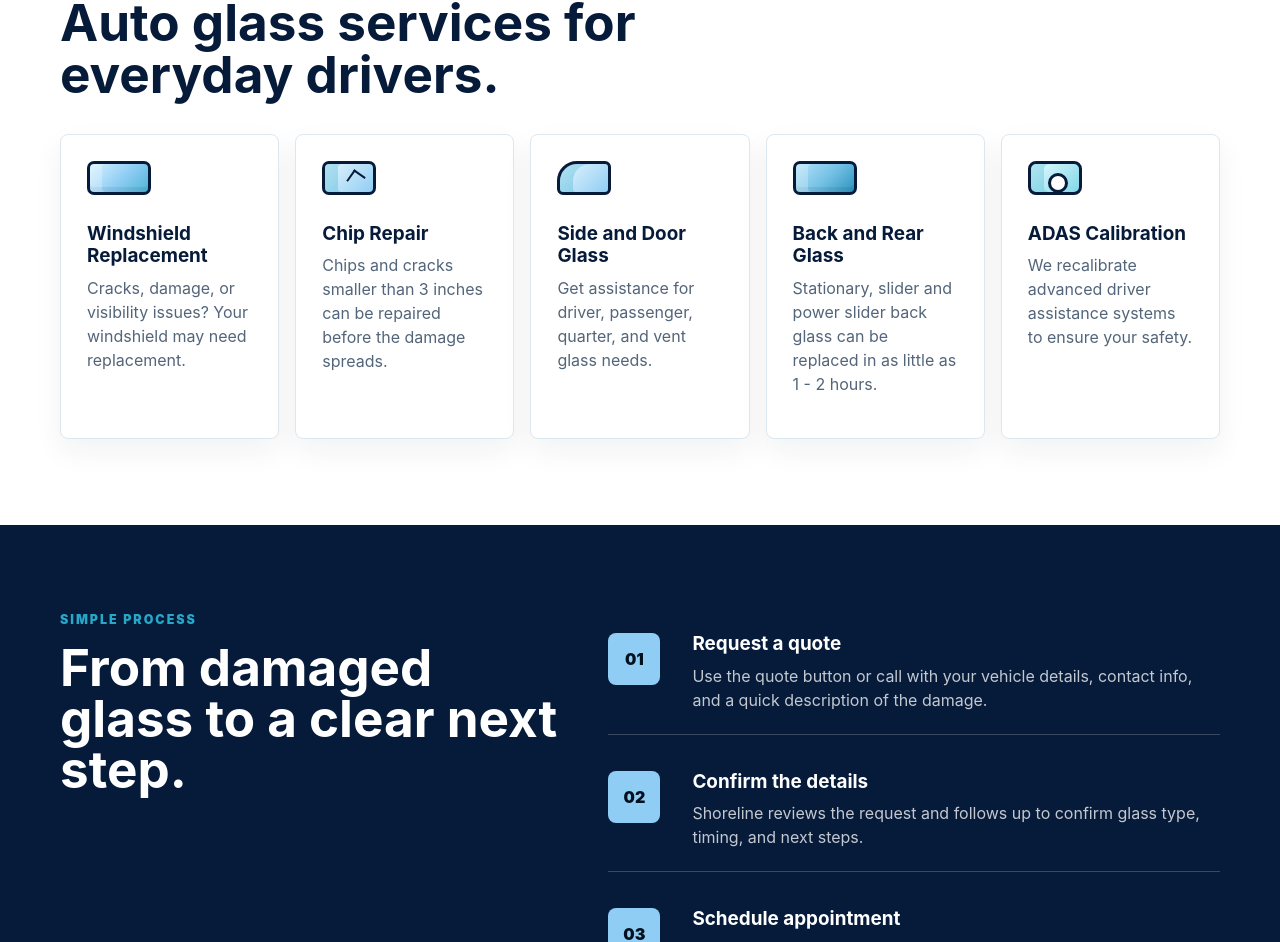
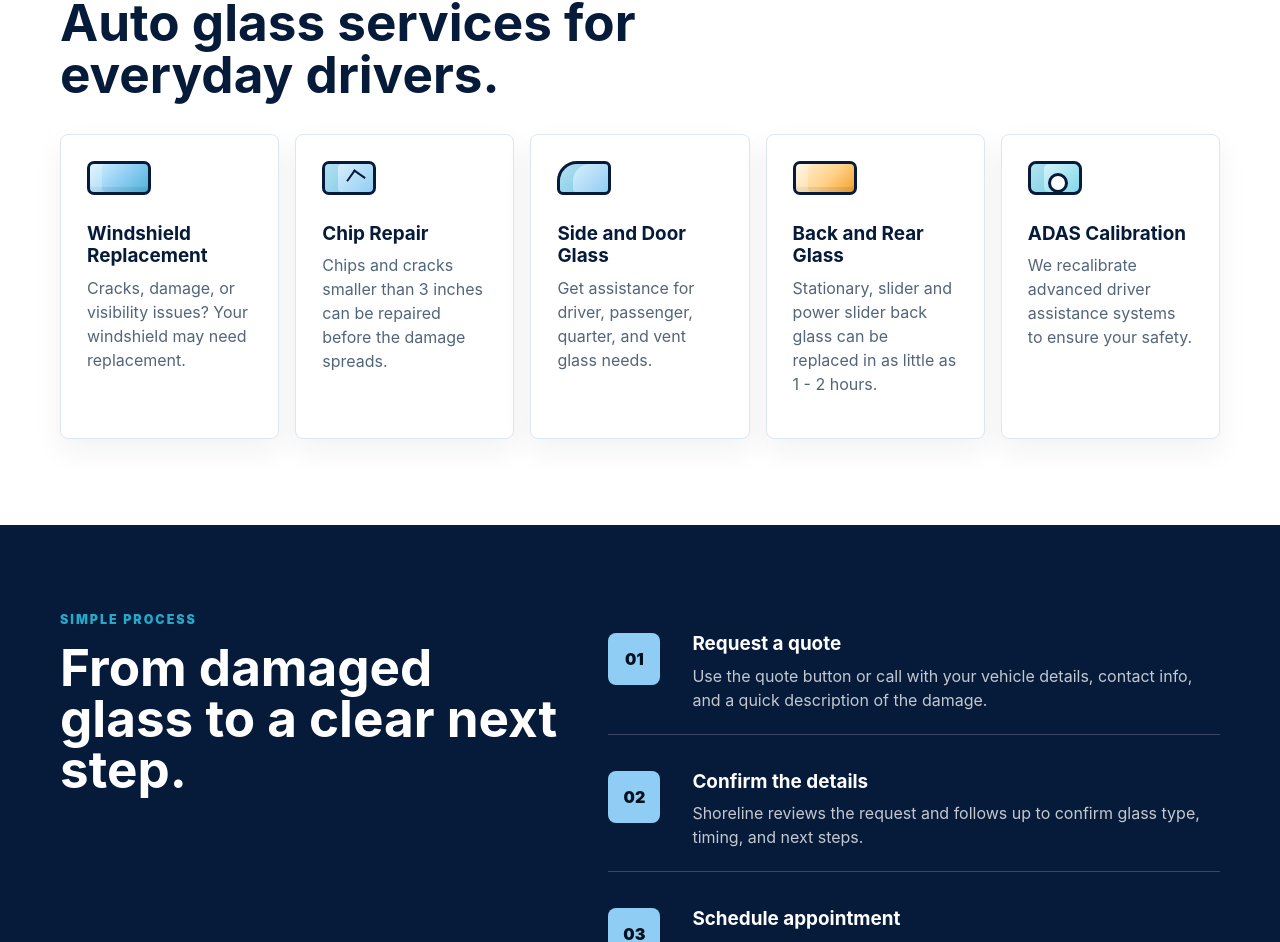
Before and after one commit to SGJIII/shoreline-auto-glass, a plain HTML site: page site/index.html in a window 1280 px wide. Shown: the part 1184-2126 px from the top of the page. Drawn offline with Linux system fonts and the light colour scheme.

Commit message:
Retint rear glass icon

```diff
--- a/site/assets/styles.css
+++ b/site/assets/styles.css
@@ -373,7 +373,7 @@ h3 {
 }
 
 .service-icon.rear {
-  background: linear-gradient(135deg, #b6e4f8 0%, #72bfe4 54%, #2d93bd 100%);
+  background: linear-gradient(135deg, #fff4dd 0%, #ffd28b 54%, #f4a12d 100%);
 }
 
 .service-icon.adas {
```
